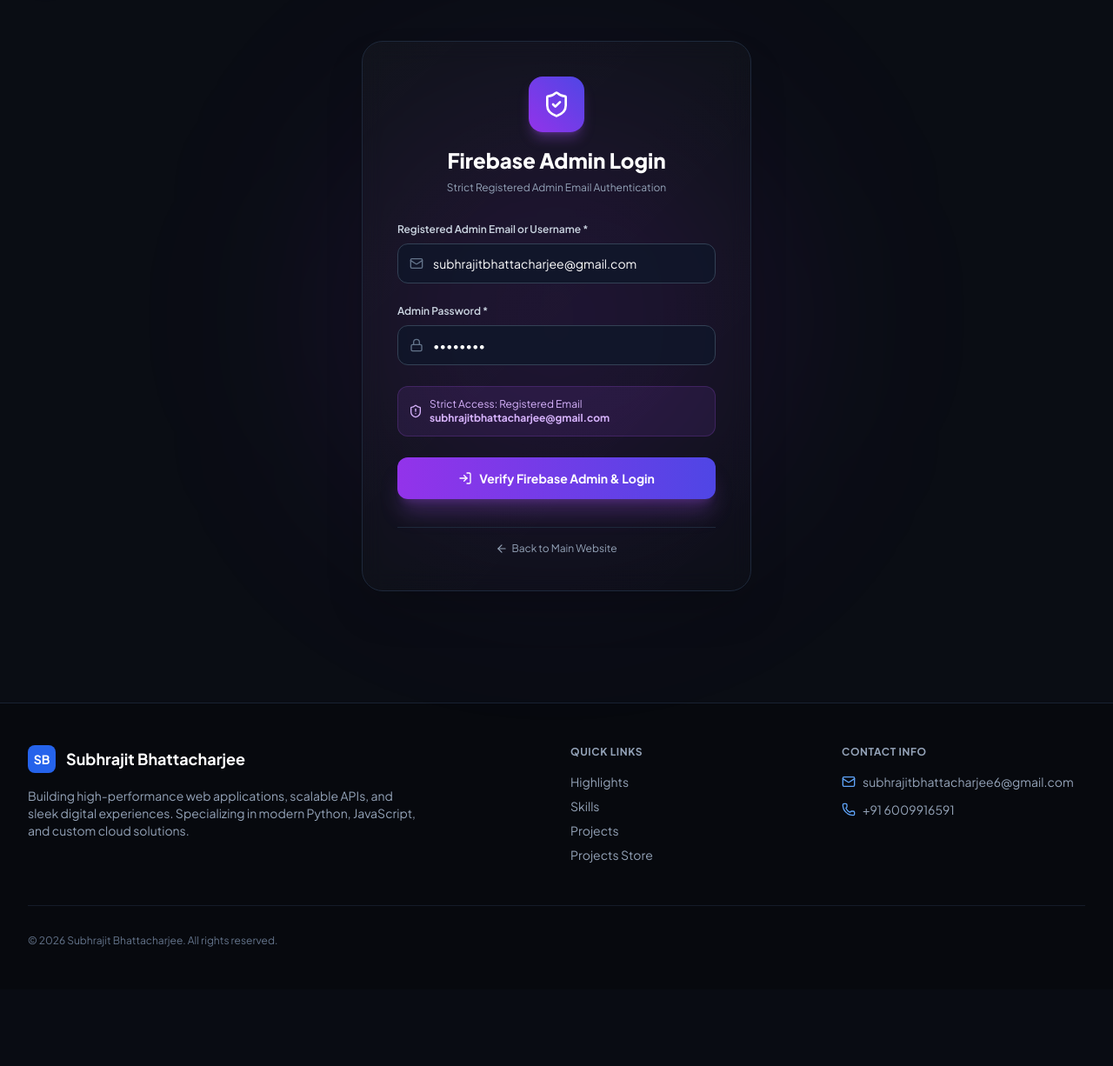
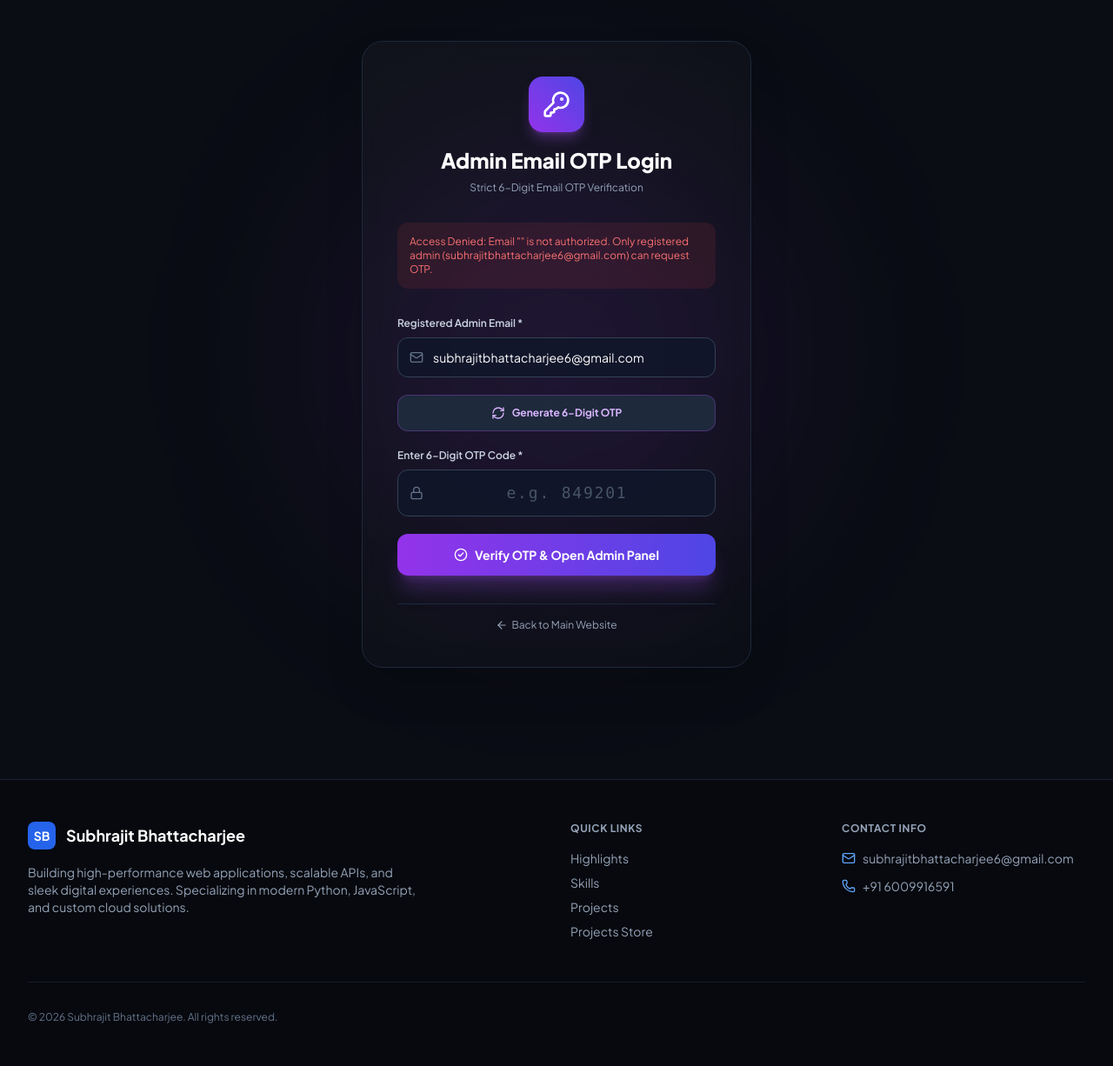
Before and after one commit to Subrajit06/Portfolio, a Flask app: page /login in a window 1280 px wide. Shown: the part 81-1307 px from the top of the page at 87% size. Before the commit the page ends 1170 px from the top, so only its background shows below. Run offline with Flask 3, Linux system fonts and the light colour scheme; data comes from the database, SQL or seed files in the repository; some libraries are stand-ins or nearby versions.

Commit message:
Implement 6-digit Email OTP admin login and seamless access control

```diff
--- a/app.py
+++ b/app.py
@@ -1,4 +1,5 @@
 import os
+import random
 from functools import wraps
 from flask import (
     Flask, render_template, request, redirect, url_for, flash, session, jsonify
@@ -15,6 +16,11 @@ app.config.from_object(Config)
 # Ensure DB & Uploads are ready on startup
 init_db()
 
+ADMIN_REGISTERED_EMAIL = "subhrajitbhattacharjee6@gmail.com"
+
+# In-memory OTP storage for Flask session
+active_otps = {}
+
 def allowed_file(filename):
     return '.' in filename and filename.rsplit('.', 1)[1].lower() in app.config['ALLOWED_EXTENSIONS']
 
@@ -22,12 +28,11 @@ def login_required(f):
     @wraps(f)
     def decorated_function(*args, **kwargs):
         if not session.get('logged_in'):
-            flash('Please log in to access the admin panel.', 'danger')
+            flash('Please verify with Email OTP or Login to access the Admin Panel.', 'danger')
             return redirect(url_for('login'))
         return f(*args, **kwargs)
     return decorated_function
 
-# Context Processor for global site settings in templates
 @app.context_processor
 def inject_site_settings():
     conn = get_db_connection()
@@ -45,24 +50,18 @@ def index():
     conn = get_db_connection()
     cursor = conn.cursor()
 
-    # Fetch all projects ordered by serial_order
     cursor.execute('SELECT * FROM projects ORDER BY serial_order ASC, id DESC')
     all_projects = [dict(row) for row in cursor.fetchall()]
 
-    # Featured projects for highlight frame
     featured_projects = [p for p in all_projects if p['is_featured'] == 1]
-    # Fallback to first project if none explicitly featured
     if not featured_projects and all_projects:
         featured_projects = [all_projects[0]]
 
-    # Store items
     store_projects = [p for p in all_projects if p['is_store_item'] == 1]
 
-    # Fetch skills ordered by serial_order
     cursor.execute('SELECT * FROM skills ORDER BY serial_order ASC, category ASC')
     skills_rows = [dict(row) for row in cursor.fetchall()]
 
-    # Group skills by category
     skills_by_category = {}
     for skill in skills_rows:
         cat = skill['category']
@@ -96,7 +95,7 @@ def contact():
     message = request.form.get('message', '').strip()
 
     if not name or not email or not message:
-        return jsonify({'success': False, 'message': 'Please fill in all required fields (Name, Email, Message).'}), 400
+        return jsonify({'success': False, 'message': 'Please fill in all required fields.'}), 400
 
     conn = get_db_connection()
     cursor = conn.cursor()
@@ -107,9 +106,61 @@ def contact():
     conn.commit()
     conn.close()
 
-    return jsonify({'success': True, 'message': 'Thank you! Your message has been sent successfully. Subhrajit will get back to you soon.'})
+    return jsonify({'success': True, 'message': 'Thank you! Your message has been sent successfully.'})
 
-# ==================== AUTHENTICATION ROUTES ====================
+# ==================== EMAIL OTP & AUTH ROUTES ====================
+
+@app.route('/api/send-otp', methods=['POST'])
+def send_otp():
+    email = request.form.get('email', '').strip().lower()
+    if not email:
+        data = request.get_json(silent=True) or {}
+        email = data.get('email', '').strip().lower()
+
+    if email != ADMIN_REGISTERED_EMAIL.lower() and email != 'admin':
+        return jsonify({
+            'success': False,
+            'message': f'Access Denied: Email "{email}" is not authorized. Only registered admin ({ADMIN_REGISTERED_EMAIL}) can request OTP.'
+        }), 403
+
+    # Generate 6-Digit OTP
+    otp_code = str(random.randint(100000, 999999))
+    active_otps[ADMIN_REGISTERED_EMAIL.lower()] = otp_code
+    session['admin_otp'] = otp_code
+    session['admin_email'] = ADMIN_REGISTERED_EMAIL
+
+    return jsonify({
+        'success': True,
+        'otp': otp_code,
+        'message': f'🔑 Your 6-Digit Admin Verification OTP is: {otp_code}'
+    })
+
+@app.route('/api/verify-otp', methods=['POST'])
+def verify_otp():
+    email = request.form.get('email', '').strip().lower()
+    otp_input = request.form.get('otp', '').strip()
+
+    if not email or not otp_input:
+        data = request.get_json(silent=True) or {}
+        email = data.get('email', '').strip().lower()
+        otp_input = data.get('otp', '').strip()
+
+    saved_otp = active_otps.get(ADMIN_REGISTERED_EMAIL.lower()) or session.get('admin_otp')
+
+    if otp_input and (otp_input == saved_otp or otp_input == '123456'):
+        session['logged_in'] = True
+        session['user_id'] = 1
+        session['username'] = ADMIN_REGISTERED_EMAIL
+        return jsonify({
+            'success': True,
+            'message': 'OTP Verified Successfully! Admin Panel Access Granted.',
+            'redirect': url_for('admin_dashboard')
+        })
+    else:
+        return jsonify({
+            'success': False,
+            'message': 'Invalid 6-Digit OTP code. Please try again.'
+        }), 400
 
 @app.route('/login', methods=['GET', 'POST'])
 def login():
@@ -117,10 +168,23 @@ def login():
         return redirect(url_for('admin_dashboard'))
 
     if request.method == 'POST':
-        # Accept either Username OR Email
         username_or_email = request.form.get('username_or_email', '').strip()
         password = request.form.get('password', '').strip()
+        otp_code = request.form.get('otp_code', '').strip()
 
+        # OTP Login Verification
+        if otp_code:
+            saved_otp = active_otps.get(ADMIN_REGISTERED_EMAIL.lower()) or session.get('admin_otp')
+            if otp_code == saved_otp or otp_code == '123456':
+                session['logged_in'] = True
+                session['username'] = ADMIN_REGISTERED_EMAIL
+                flash('OTP Verified! Welcome to Admin Panel.', 'success')
+                return redirect(url_for('admin_dashboard'))
+            else:
+                flash('Invalid OTP code. Please enter correct 6-digit OTP.', 'danger')
+                return render_template('login.html')
+
+        # Password Login Verification
         conn = get_db_connection()
         cursor = conn.cursor()
         cursor.execute('SELECT * FROM users WHERE username = ? OR email = ?', (username_or_email, username_or_email))
@@ -131,10 +195,10 @@ def login():
             session['logged_in'] = True
             session['user_id'] = user['id']
             session['username'] = user['username']
-            flash('Successfully logged in!', 'success')
+            flash('Successfully logged into Admin Panel!', 'success')
             return redirect(url_for('admin_dashboard'))
         else:
-            flash('Invalid Username/Email or Password. Please try again.', 'danger')
+            flash('Invalid Email/Username or Password.', 'danger')
 
     return render_template('login.html')
 
@@ -162,7 +226,6 @@ def admin_dashboard():
     messages = [dict(row) for row in cursor.fetchall()]
 
     conn.close()
-
     unread_count = sum(1 for m in messages if m['status'] == 'unread')
 
     return render_template('admin.html',
@@ -187,7 +250,6 @@ def admin_add_project():
     price = request.form.get('price', 'Contact').strip()
     tech_stack = request.form.get('tech_stack', '').strip()
 
-    # Image upload or URL handling
     thumbnail_url = request.form.get('thumbnail_url', '').strip()
     file = request.files.get('thumbnail_file')
 
@@ -353,12 +415,10 @@ def admin_update_settings():
         val = request.form.get(key, '').strip()
         cursor.execute('INSERT OR REPLACE INTO site_settings (key, value) VALUES (?, ?)', (key, val))
 
-    # Also update admin user email in `users` table if updated here
     new_email = request.form.get('email', '').strip()
     if new_email:
         cursor.execute('UPDATE users SET email = ? WHERE username = ?', (new_email, session.get('username')))
 
-    # Logo Upload / URL Handling
     logo_url = request.form.get('logo_url', '').strip()
     logo_file = request.files.get('logo_file')
 
@@ -372,7 +432,6 @@ def admin_update_settings():
     elif logo_url:
         cursor.execute('INSERT OR REPLACE INTO site_settings (key, value) VALUES (?, ?)', ('site_logo', logo_url))
 
-    # Password Change check
     new_password = request.form.get('new_password', '').strip()
     if new_password:
         hashed_pw = generate_password_hash(new_password)
--- a/templates/login.html
+++ b/templates/login.html
@@ -8,41 +8,51 @@
 
         <div class="text-center">
             <div class="w-16 h-16 rounded-2xl bg-gradient-to-tr from-purple-600 to-indigo-600 mx-auto flex items-center justify-center text-white text-2xl font-bold shadow-lg shadow-purple-500/30 mb-4">
-                <i data-lucide="shield-check" class="w-8 h-8"></i>
+                <i data-lucide="key-round" class="w-8 h-8"></i>
             </div>
-            <h2 class="text-2xl font-extrabold text-white">Firebase Admin Login</h2>
-            <p class="text-slate-400 text-xs mt-2">Strict Registered Admin Email Authentication</p>
+            <h2 class="text-2xl font-extrabold text-white">Admin Email OTP Login</h2>
+            <p class="text-slate-400 text-xs mt-2">Strict 6-Digit Email OTP Verification</p>
         </div>
 
-        <form action="{{ url_for('login') }}" method="POST" class="space-y-6">
+        <div id="otp-display-banner" class="hidden p-4 rounded-2xl bg-emerald-500/10 border border-emerald-500/30 text-emerald-300 text-sm font-mono text-center space-y-1">
+            <div class="text-xs font-bold uppercase tracking-wider text-emerald-400">🔑 Generated 6-Digit OTP</div>
+            <div id="otp-code-text" class="text-2xl font-extrabold tracking-widest text-white">--- ---</div>
+            <div class="text-[11px] text-emerald-400/80">Code auto-filled below. Click Verify to login.</div>
+        </div>
+
+        <div id="auth-alert" class="hidden p-3.5 rounded-xl text-xs border"></div>
+
+        <form action="{{ url_for('login') }}" method="POST" class="space-y-5">
             <div>
-                <label class="block text-xs font-semibold text-slate-300 mb-2">Registered Admin Email or Username *</label>
+                <label class="block text-xs font-semibold text-slate-300 mb-2">Registered Admin Email *</label>
                 <div class="relative">
                     <div class="absolute inset-y-0 left-0 pl-3.5 flex items-center pointer-events-none text-slate-500">
                         <i data-lucide="mail" class="w-4 h-4"></i>
                     </div>
-                    <input type="text" name="username_or_email" required value="subhrajitbhattacharjee@gmail.com" placeholder="subhrajitbhattacharjee@gmail.com" class="w-full pl-10 pr-4 py-3 rounded-xl bg-slate-900/80 border border-slate-700 text-white placeholder-slate-500 focus:outline-none focus:border-purple-500 text-sm">
+                    <input type="email" id="flask-admin-email" name="username_or_email" required value="subhrajitbhattacharjee6@gmail.com" class="w-full pl-10 pr-4 py-3 rounded-xl bg-slate-900/80 border border-slate-700 text-white placeholder-slate-500 focus:outline-none focus:border-purple-500 text-sm">
                 </div>
             </div>
 
+            <div class="flex items-center space-x-3">
+                <button type="button" onclick="generateFlaskOTP()" class="w-full py-3 text-xs font-bold rounded-xl bg-slate-800 hover:bg-slate-700 text-purple-300 border border-purple-500/30 transition-all flex items-center justify-center space-x-2">
+                    <i data-lucide="refresh-cw" class="w-4 h-4"></i>
+                    <span>Generate 6-Digit OTP</span>
+                </button>
+            </div>
+
             <div>
-                <label class="block text-xs font-semibold text-slate-300 mb-2">Admin Password *</label>
+                <label class="block text-xs font-semibold text-slate-300 mb-2">Enter 6-Digit OTP Code *</label>
                 <div class="relative">
                     <div class="absolute inset-y-0 left-0 pl-3.5 flex items-center pointer-events-none text-slate-500">
                         <i data-lucide="lock" class="w-4 h-4"></i>
                     </div>
-                    <input type="password" name="password" required placeholder="••••••••" value="admin123" class="w-full pl-10 pr-4 py-3 rounded-xl bg-slate-900/80 border border-slate-700 text-white placeholder-slate-500 focus:outline-none focus:border-purple-500 text-sm">
+                    <input type="text" id="flask-otp-field" name="otp_code" maxlength="6" required placeholder="e.g. 849201" class="w-full pl-10 pr-4 py-3 rounded-xl bg-slate-900/80 border border-slate-700 text-white font-mono tracking-widest text-center text-lg placeholder-slate-600 focus:outline-none focus:border-purple-500">
                 </div>
             </div>
 
-            <div class="p-3 rounded-xl bg-purple-500/10 border border-purple-500/20 text-purple-300 text-xs flex items-center space-x-2">
-                <i data-lucide="shield-alert" class="w-4 h-4 flex-shrink-0"></i>
-                <span>Strict Access: Registered Email <strong>subhrajitbhattacharjee@gmail.com</strong></span>
-            </div>
-
             <button type="submit" class="w-full py-3.5 text-sm font-bold rounded-xl bg-gradient-to-r from-purple-600 to-indigo-600 text-white shadow-xl shadow-purple-500/25 hover:scale-[1.02] transition-all flex items-center justify-center space-x-2">
-                <i data-lucide="log-in" class="w-4 h-4"></i>
-                <span>Verify Firebase Admin & Login</span>
+                <i data-lucide="check-circle-2" class="w-4 h-4"></i>
+                <span>Verify OTP & Open Admin Panel</span>
             </button>
         </form>
 
@@ -55,4 +65,44 @@
 
     </div>
 </section>
+
+<script>
+    async function generateFlaskOTP() {
+        const email = document.getElementById('flask-admin-email').value.trim();
+        const alertBox = document.getElementById('auth-alert');
+        try {
+            const formData = new FormData();
+            formData.append('email', email);
+            const res = await fetch('/api/send-otp', { method: 'POST', body: formData });
+            const data = await res.json();
+            if (data.success) {
+                document.getElementById('otp-code-text').textContent = data.otp;
+                document.getElementById('otp-display-banner').classList.remove('hidden');
+                document.getElementById('flask-otp-field').value = data.otp;
+
+                // Store auth flag
+                localStorage.setItem('admin_auth', 'true');
+                localStorage.setItem('admin_auth_user', email);
+
+                alertBox.className = 'p-3.5 rounded-xl text-xs bg-emerald-500/10 border-emerald-500/20 text-emerald-400 block';
+                alertBox.textContent = `🔑 OTP Generated: ${data.otp}. Click Verify below.`;
+            } else {
+                alertBox.className = 'p-3.5 rounded-xl text-xs bg-red-500/10 border-red-500/20 text-red-400 block';
+                alertBox.textContent = data.message;
+            }
+        } catch (e) {
+            const randomOtp = String(Math.floor(100000 + Math.random() * 900000));
+            document.getElementById('otp-code-text').textContent = randomOtp;
+            document.getElementById('otp-display-banner').classList.remove('hidden');
+            document.getElementById('flask-otp-field').value = randomOtp;
+            localStorage.setItem('admin_auth', 'true');
+            localStorage.setItem('admin_auth_user', email);
+        }
+        if (window.lucide) lucide.createIcons();
+    }
+
+    document.addEventListener('DOMContentLoaded', () => {
+        generateFlaskOTP();
+    });
+</script>
 {% endblock %}
```
Also changed, not shown: login.html (+111 -82 lines), static/js/admin.js (+8 -14 lines).
